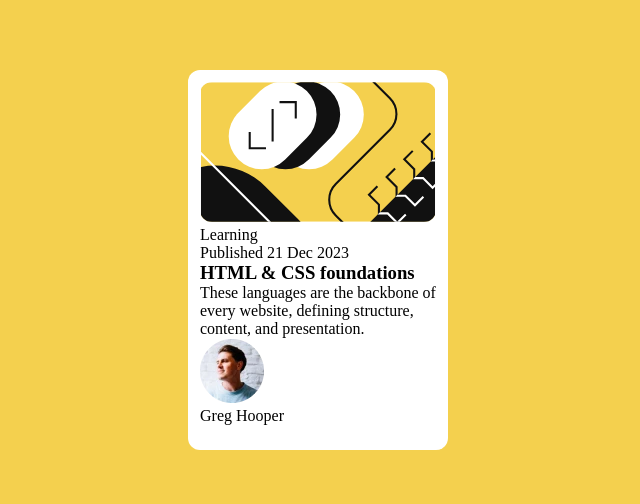
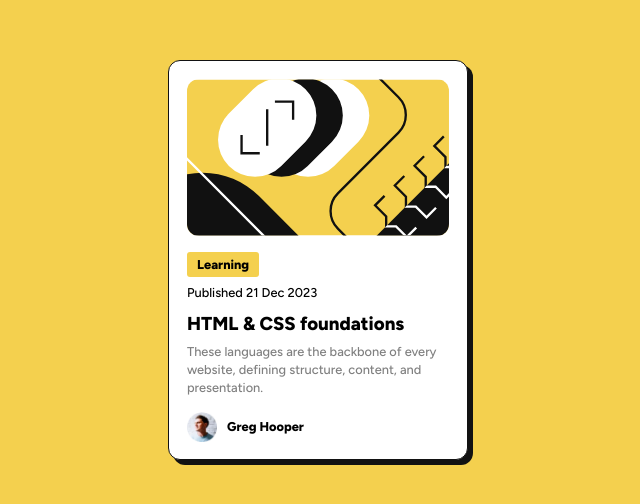
Before and after one commit to lucasemanuelms/5-Project---Frontend-Mentor, a plain HTML site: page index.html in a window 1280 px wide. Shown: the part 140-644 px from the top of the page, without its empty margins (322-962 px from the left). Drawn offline with Linux system fonts and the light colour scheme.

Commit message:
Finished layout

```diff
--- a/index.html
+++ b/index.html
@@ -6,6 +6,12 @@
 
   <link rel="icon" type="image/png" sizes="32x32" href="./assets/images/favicon-32x32.png">
   <link rel="stylesheet" href="style.css">
+  <link rel="preconnect" href="https://fonts.googleapis.com">
+  <link rel="preconnect" href="https://fonts.gstatic.com" crossorigin>
+  <link href="https://fonts.googleapis.com/css2?family=Figtree:ital,wght@0,500;1,500&display=swap" rel="stylesheet">
+  <link rel="preconnect" href="https://fonts.googleapis.com">
+  <link rel="preconnect" href="https://fonts.gstatic.com" crossorigin>
+  <link href="https://fonts.googleapis.com/css2?family=Figtree:ital,wght@0,800;1,800&display=swap" rel="stylesheet">
   <title>Frontend Mentor | Blog preview card</title>
 
 </head>
@@ -19,11 +25,13 @@
     </div>
 
     <h3>HTML & CSS foundations</h3>
-    <p>These languages are the backbone of every website, defining structure, content, and presentation.</p>
-    <div>
-      <img src="assets/images/image-avatar.webp" alt="Avatar">
+    <p class="description">These languages are the backbone of every website, defining structure, content, and presentation.</p>
+
+    <div class="perfil">
+      <img id="secondImage" src="assets/images/image-avatar.webp" alt="Avatar">
       <p>Greg Hooper</p>
     </div>
+
   </main>
 
 </body>
--- a/style.css
+++ b/style.css
@@ -54,15 +54,22 @@ body{
 
 .container{
     background-color: hsl(0, 0%, 100%);
-    height: 380px;
-    width: 260px;
-    padding: 12px;
+    height: 400px;
+    width: 300px;
+    padding: 18px;
     border-radius: 12px;
+    font-family: 'Figtree';
+    box-shadow: 5px 5px hsl(0, 0%, 7%);
+    border: 1px solid hsl(0, 0%, 7%);
+}
+
+.container:hover{
+    box-shadow: 10px 10px hsl(0, 0%, 7%);
+    transition: 0.1s;
 }
 
 .principalImage{
     padding: 0;
-    height: 140px;
     width: 100%;
     border-radius: 12px;
 }
@@ -70,4 +77,45 @@ body{
 .infos{
     display: flex;
     flex-direction: column;
+    margin: 12px 0;
+    font-size: 0.8em;
 }
+
+.pTitle{
+    background-color: hsl(47, 88%, 63%);
+    width: fit-content;
+    padding: 5px 10px;
+    margin-bottom: 8px;
+    border-radius: 3px;
+    font-weight: 800;
+}
+
+h3{
+    margin-bottom: 8px;
+}
+
+h3:hover{
+    cursor: pointer;
+    transition: 0.3s;
+    color: hsl(47, 88%, 63%);
+}
+
+
+.description{
+    margin-bottom: 15px;
+    color: hsl(0, 0%, 50%);
+    font-size: 0.8em;
+    line-height: 18px;
+}
+
+.perfil{
+    display: flex;
+    align-items: center;
+    font-weight: 800;
+    font-size: 0.8em;
+}
+
+#secondImage{
+    width: 30px;
+    margin-right: 10px;
+}
```
